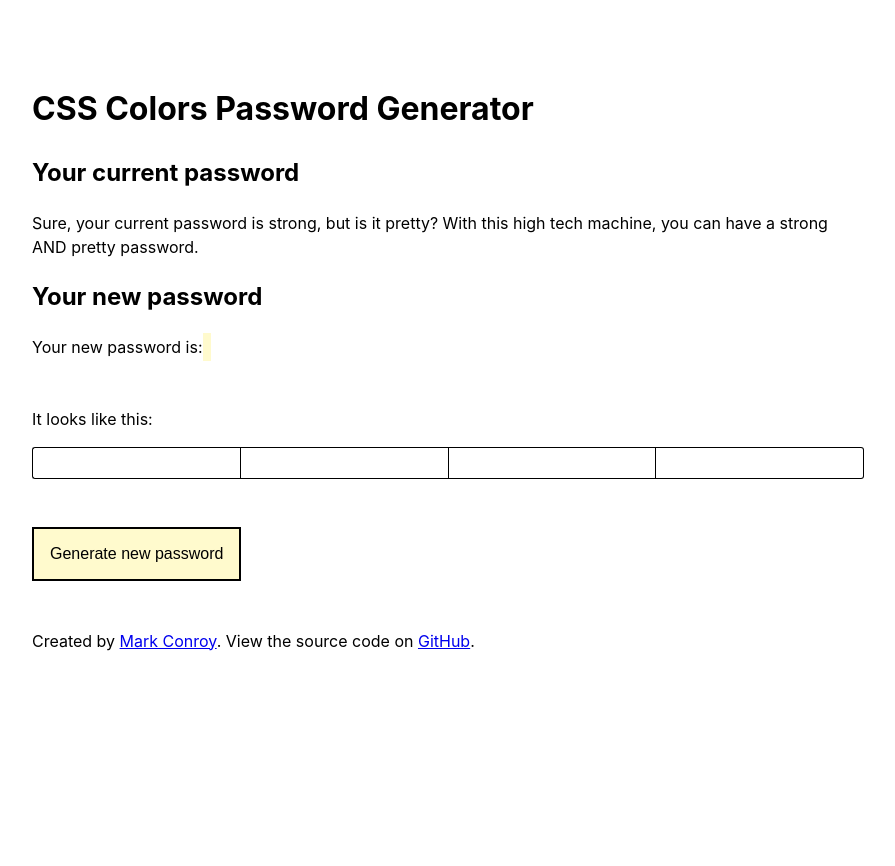
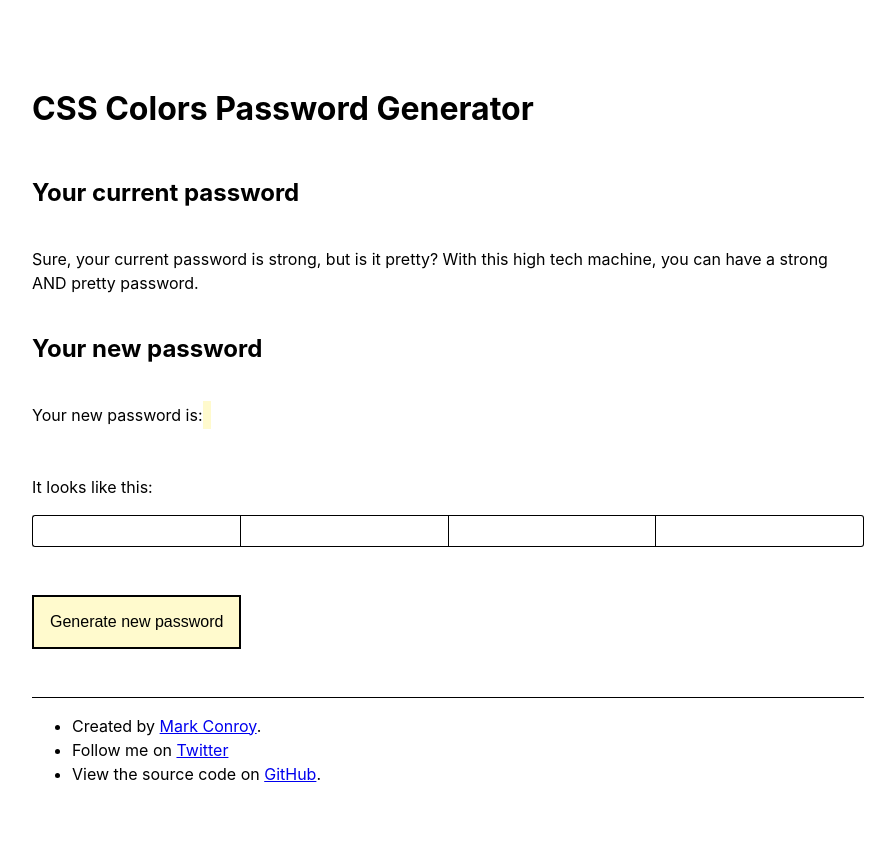
Before and after one commit to markconroy/fun, a PHP site: page /css-colors-password-generator/ in a window 1280 px wide. Shown: the whole page, without its empty margins (192-1087 px from the left). Before the commit the page ends 651 px from the top, so only its background shows below. Run offline with PHP 8.4, Linux system fonts and the light colour scheme.

Commit message:
update footers

```diff
--- a/back-to-top/style.css
+++ b/back-to-top/style.css
@@ -32,6 +32,7 @@ footer {
 
 footer {
   padding: 3rem 0 1rem;
+  border-top: 1px solid white;
 }
 
 h2 {
--- a/css-colors-password-generator/index.html
+++ b/css-colors-password-generator/index.html
@@ -38,8 +38,12 @@
     </div>
   </div>
 
-  <footer>Created by <a href="https://mark.ie">Mark Conroy</a>. View the source code on
-    <a href="https://github.com/markconroy/fun/tree/main/css-colors-password-generator">GitHub</a>.
+  <footer>
+    <ul>
+      <li>Created by <a href="https://mark.ie">Mark Conroy</a>.</li>
+      <li>Follow me on <a href="https://twitter.com/markconroy">Twitter</a></li>
+      <li>View the source code on <a href="https://github.com/markconroy/fun/tree/main/css-colors-password-generator">GitHub</a>.</li>
+    </ul>
   </footer>
 
   <script src="script.js"></script>
--- a/css-colors-password-generator/style.css
+++ b/css-colors-password-generator/style.css
@@ -10,11 +10,19 @@
 }
 
 body {
+  display: flex;
+  flex-direction: column;
+  min-height: 100vh;
   margin: 0 auto;
   padding: 5vw;
   max-width: 960px;
   line-height: 1.5;
   font-family: -apple-system, blinkmacsystemfont, "Segoe UI", roboto, oxygen-sans, ubuntu, cantarell, "Helvetica Neue", sans-serif;
+}
+
+footer {
+  margin-top: auto;
+  border-top: 1px solid black;
 }
 
 .password > * {
--- a/percent-of-time/style.css
+++ b/percent-of-time/style.css
@@ -18,6 +18,11 @@ body {
   min-height: 100vh;
   line-height: 1.5;
   font-family: -apple-system, blinkmacsystemfont, "Segoe UI", roboto, oxygen-sans, ubuntu, cantarell, "Helvetica Neue", sans-serif;
+}
+
+footer {
+  margin-top: auto;
+  border-top: 1px solid black;
 }
 
 h2 {
--- a/style.css
+++ b/style.css
@@ -16,6 +16,10 @@ body {
   font-family: -apple-system, blinkmacsystemfont, "Segoe UI", roboto, oxygen-sans, ubuntu, cantarell, "Helvetica Neue", sans-serif;
 }
 
+footer {
+  border-top: 1px solid black;
+}
+
 h1 {
   margin-top: 0;
 }
```
Also changed, not shown: back-to-top/index.html (+7 -2 lines), colours/index.html (+7 -2 lines), colours/style.css (+8 -0 lines), index.html (+8 -1 lines), percent-of-time/index.html (+7 -2 lines), percent-website-colour/index.html (+24 -3 lines), tagcloud/index.html (+7 -1 lines).
